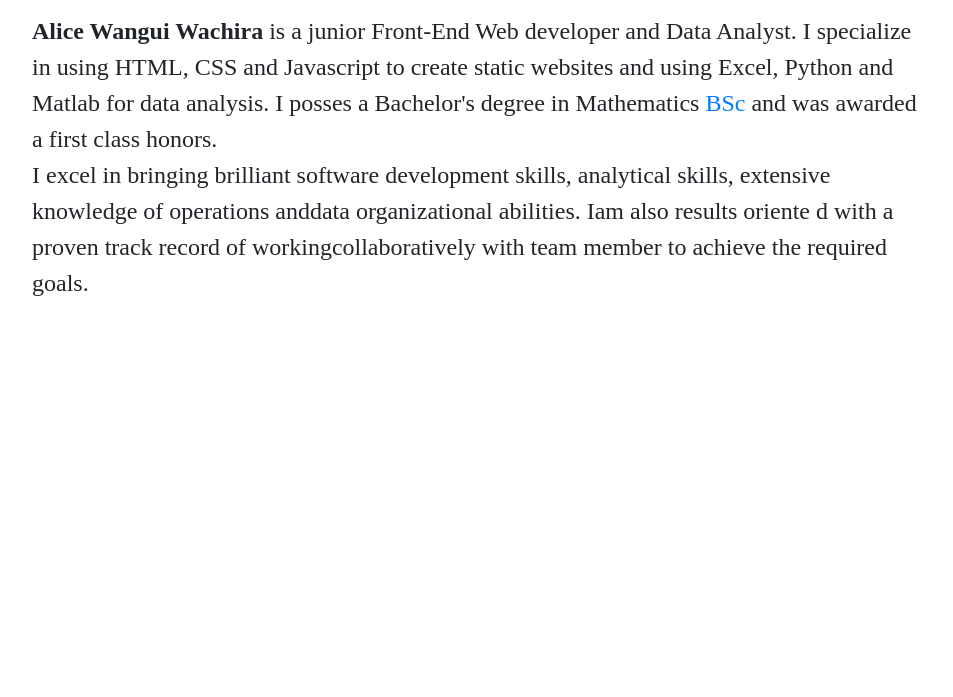
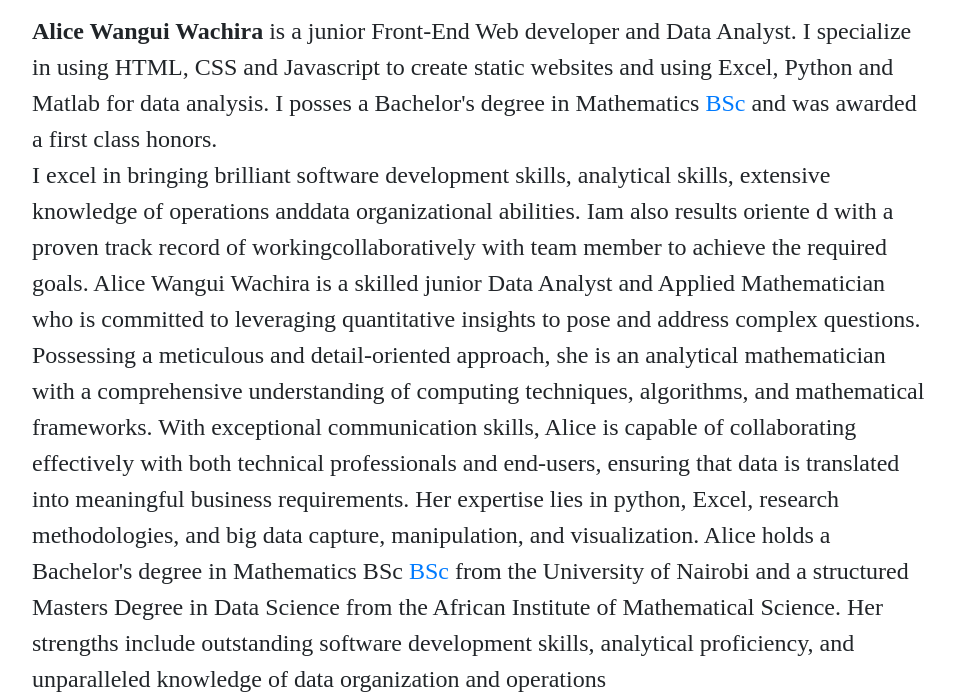
Before and after one commit to AliceWachira/Portfolio-Landing-Page, a plain HTML site: page index.html in a window 1280 px wide. Shown: the part 645-1342 px from the top of the page, without its empty margins (160-1113 px from the left). Before the commit the page ends 946 px from the top, so only its background shows below. Drawn offline with nearby package versions, Linux system fonts and the light colour scheme.

Commit message:
Update index.html

```diff
--- a/index.html
+++ b/index.html
@@ -65,6 +65,16 @@
                 degree in Mathematics
                 <a href="./images/cert-1.jpg" target="_self">BSc</a> and was awarded a first class honors. <br> I excel in bringing brilliant software development skills, analytical skills, extensive knowledge of operations anddata organizational abilities.
                 Iam also results oriente d with a proven track record of workingcollaboratively with team member to achieve the required goals.
+
+
+                Alice Wangui Wachira is a skilled junior Data Analyst and Applied Mathematician who is committed to leveraging quantitative insights to pose and address complex questions.
+                Possessing a meticulous and detail-oriented approach, she is an analytical mathematician with a comprehensive understanding of computing techniques, algorithms, and mathematical frameworks.
+                With exceptional communication skills, Alice is capable of collaborating effectively with both technical professionals and end-users, ensuring that data is translated into meaningful business requirements.
+                Her expertise lies in python, Excel, research methodologies, and big data capture, manipulation, and visualization. Alice holds a Bachelor's degree in Mathematics BSc <a href="./images/cert-1.jpg" target="_self">BSc</a> from the University of Nairobi and a structured Masters Degree in Data Science from the African Institute of Mathematical Science.
+                Her strengths include outstanding software development skills, analytical proficiency, and unparalleled knowledge of data organization and operations
+
+
+
             </p>
         </div>
     </section>
```
